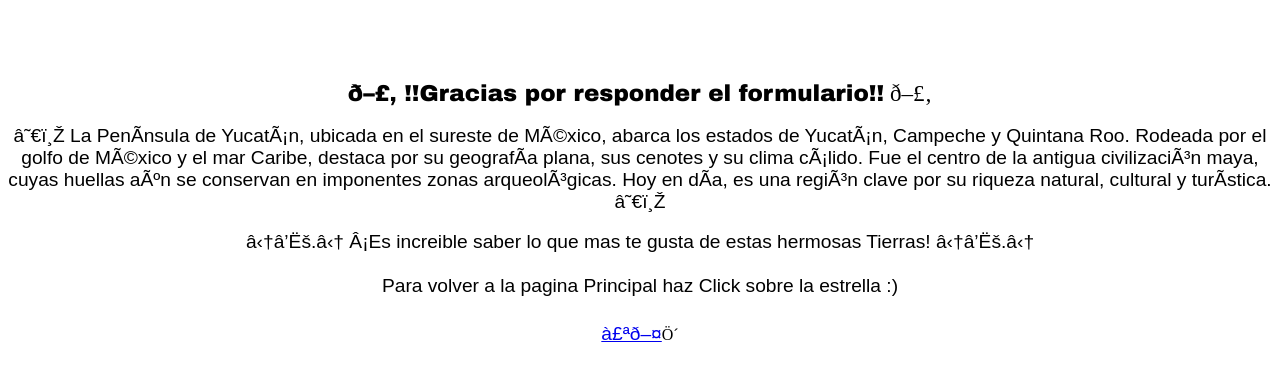
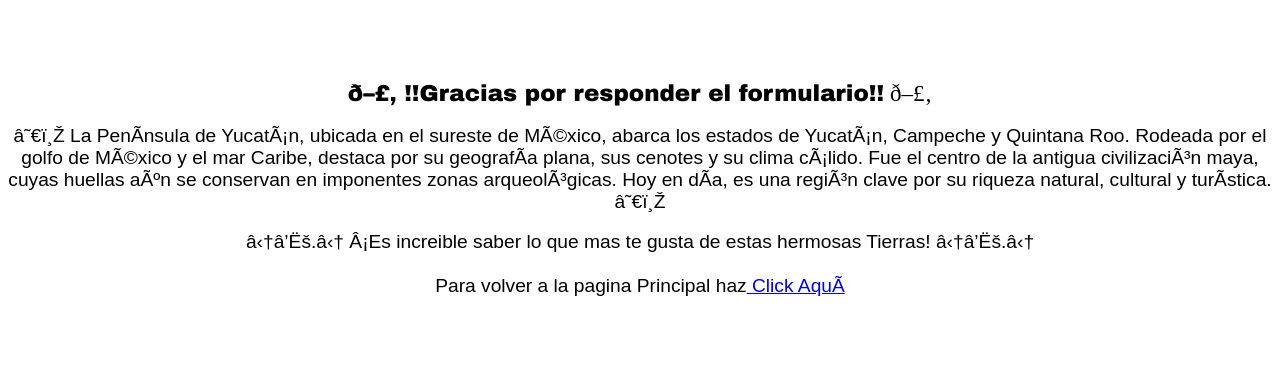
Before and after one commit to Takoshi-3d/Zelmy-Proyecto-Paginas-web, a plain HTML site: page respuesta form.html in a window 1280 px wide. Drawn offline with Linux system fonts and the light colour scheme.

Commit message:
Update respuesta form.html
code

```diff
--- a/respuesta form.html
+++ b/respuesta form.html
@@ -1,6 +1,4 @@
 <!DOCTYPE html PUBLIC "-//W3C//DTD HTML 4.01//EN" "http://www.w3.org/TR/html4/strict.dtd">
-<html>
-<head>
 <meta content="text/html; charset=ISO-8859-1"
 http-equiv="content-type">
 <title>respuesta form</title>
@@ -24,12 +22,10 @@ clave por su riqueza natural, cultural y turística. ☀︎<br>
 <big style="font-family: Arial;">⋆⭒˚.⋆ ¡Es increible saber lo que mas
 te gusta de estas hermosas Tierras! ⋆⭒˚.⋆</big><br
 style="font-family: Arial;">
-<big style="font-family: Arial;"></big><br style="font-family: Arial;">
-<big style="font-family: Arial;">Para volver a la pagina Principal haz
-Click sobre la estrella :)</big><br style="font-family: Arial;">
-<big style="font-family: Arial;"></big><br style="font-family: Arial;">
-<big style="font-family: Arial;"><a
-href="file:///C:/Users/Daniel/Documents/index.html"> ࣪𖤐</a></big>ִ<br>
+<big style="font-family: Arial;">
+</big><br style="font-family: Arial;">
+<big style="font-family: Arial;">
+Para volver a la pagina Principal haz<a href="index.html"> Click Aquí</a></big><br>
 </div>
 </body>
 </html>
```
